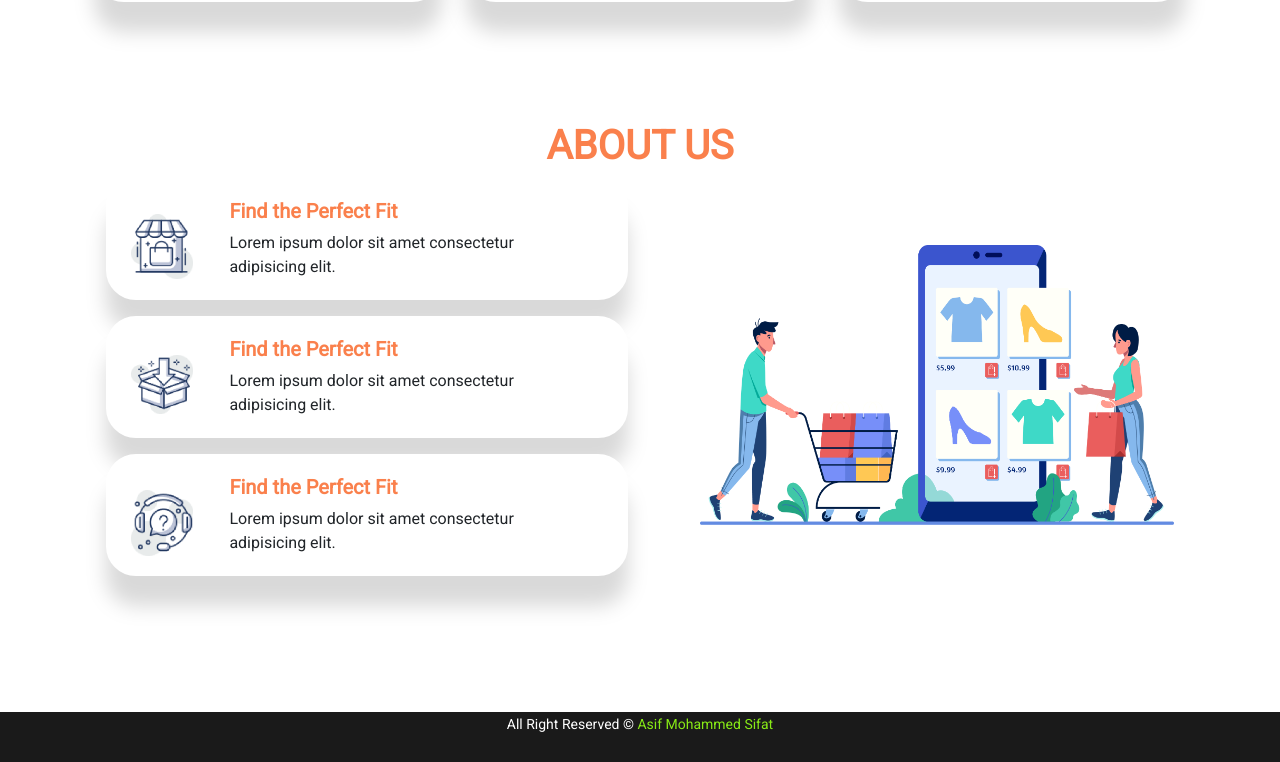
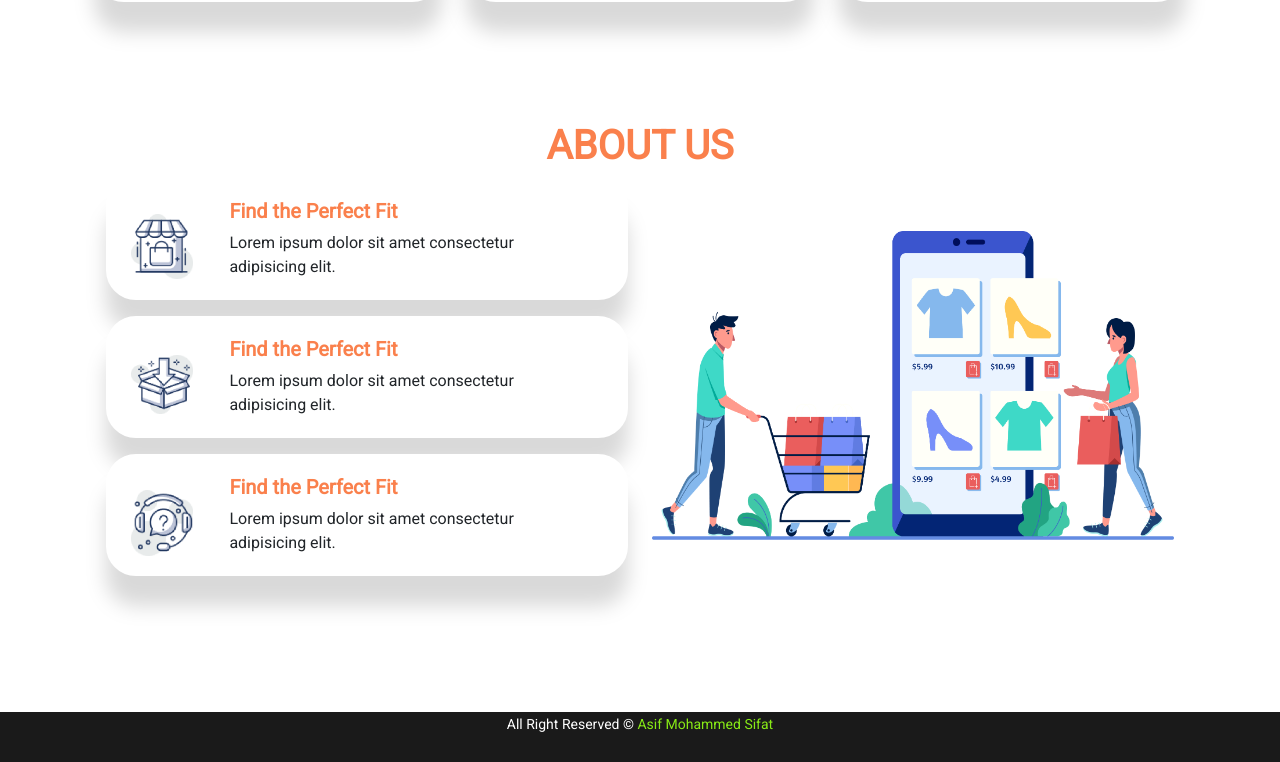
Before and after one commit to AsifMohammedSifat/nike-react-main, a plain HTML site: page index.html in a window 1280 px wide. Shown: the part 2349-3111 px from the top of the page. Drawn offline with nearby package versions, Linux system fonts and the light colour scheme.

Commit message:
update about us right image ms-5 deleted from image div

```diff
--- a/index.html
+++ b/index.html
@@ -292,7 +292,7 @@
                     </div>
                 </div>
                 <div class="col col-12 order-1 order-lg-2 col-lg-6 d-flex align-items-center justify-content-center ">
-                    <div class="aboutus-right ms-5 p-0 my-5">
+                    <div class="aboutus-right p-0 my-5">
                         <img src="icons/aboutus.png" class="img-fluid" alt="">
                     </div>
                 </div>
```
